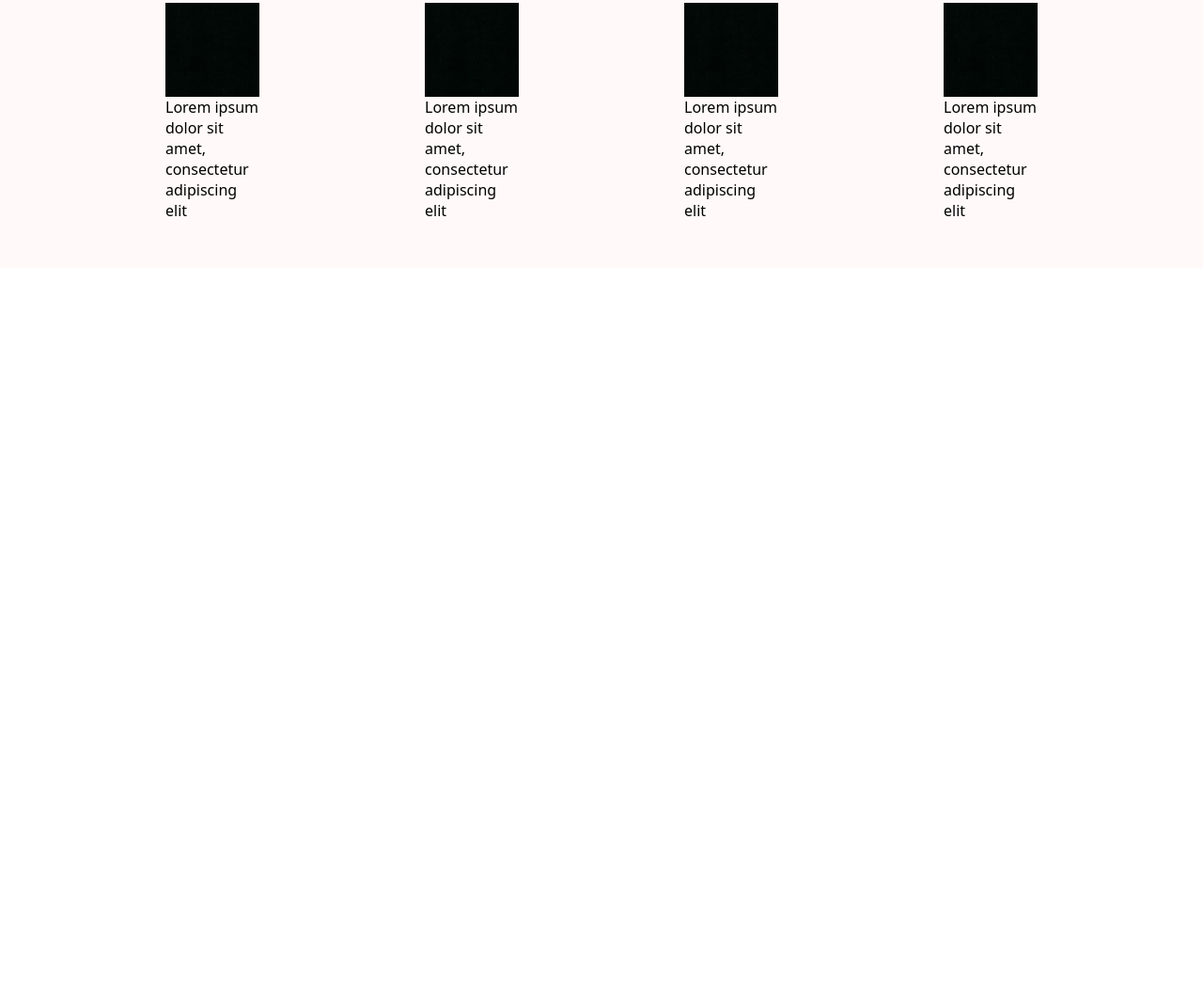
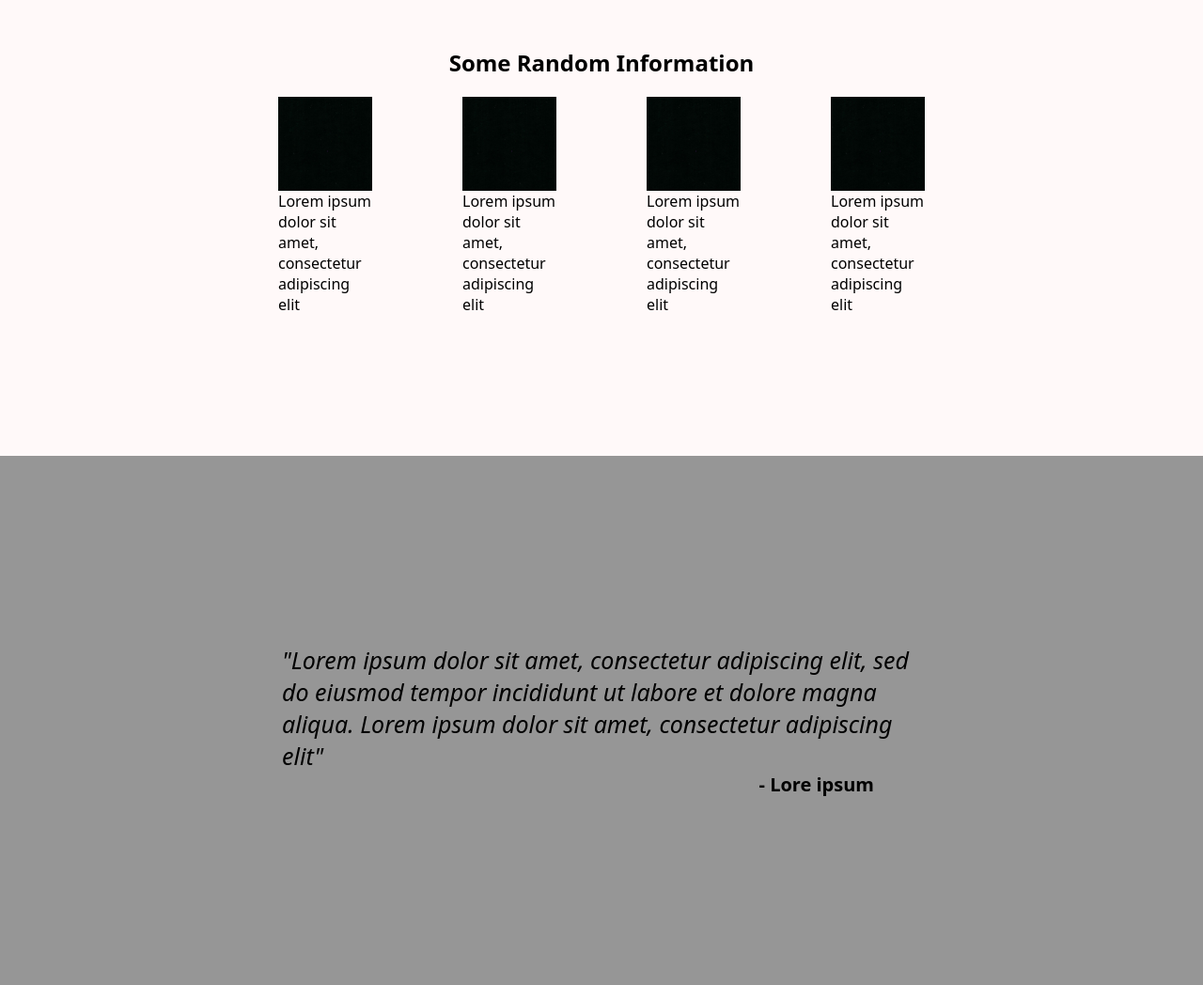
Before and after one commit to DomenicGTH/Landing-Page, a plain HTML site: page index.html in a window 1280 px wide. Shown: the part 481-1529 px from the top of the page at 94% size. Before the commit the page ends 800 px from the top, so only its background shows below. Drawn offline with Linux system fonts and the light colour scheme.

Commit message:
added third section

```diff
--- a/index.html
+++ b/index.html
@@ -32,7 +32,7 @@
     <div class="second-head"><h2>Some Random Information</h2></div>
         <div class="secondcontent">
         <div class="textimage">
-            <img src="./media/ivory-black-painted-swatch-300x300.jpg" style="width:100px;height:auto;" alt="blackbox">
+            <img src="./media/ivory-black-painted-swatch-300x300.jpg" alt="blackbox">
                 <div class="imginfo">Lorem ipsum dolor sit amet, consectetur adipiscing elit
             </div>
         </div>
@@ -52,6 +52,12 @@
         </div>
 
     </div>
+    <div class="thirdsection">
+    <div class="quote">"Lorem ipsum dolor sit amet, consectetur adipiscing elit,
+    sed do eiusmod tempor incididunt ut labore et dolore magna aliqua. Lorem ipsum dolor sit amet,
+    consectetur adipiscing elit"</div>
+    <div class="author">- Lore ipsum</div>
+    </div>
 
 </body>
 </html>
--- a/styles.css
+++ b/styles.css
@@ -95,6 +95,7 @@ a.header-link {
     font-family: system-ui, -apple-system, BlinkMacSystemFont,
     'Segoe UI', Roboto, Oxygen, Ubuntu, Cantarell,
     'Open Sans', 'Helvetica Neue', sans-serif;
+    padding: 100px 200px;
 }
 
 .textimage {
@@ -117,3 +118,30 @@ a.header-link {
     justify-content: space-evenly;
     flex-basis: 100%;
 }
+
+.thirdsection {
+    display: flex;
+    flex-direction: column;
+    flex-wrap: wrap;
+    font-family: system-ui, -apple-system, BlinkMacSystemFont,
+    'Segoe UI', Roboto, Oxygen, Ubuntu, Cantarell,
+    'Open Sans', 'Helvetica Neue', sans-serif;
+    padding: 200px 300px 200px 300px;
+    background-color: rgb(150, 150, 150);
+}
+
+.quote {
+    display: flex;
+    flex-basis: 100%;
+    justify-content: center;
+    font-style: italic;
+    font-size: 25px;
+}
+.author {
+    display: flex;
+    justify-content: flex-end;
+    font-weight: 700;
+    margin-right: 50px;
+    font-size: 20px;
+    flex-basis: 100%;
+}
```
